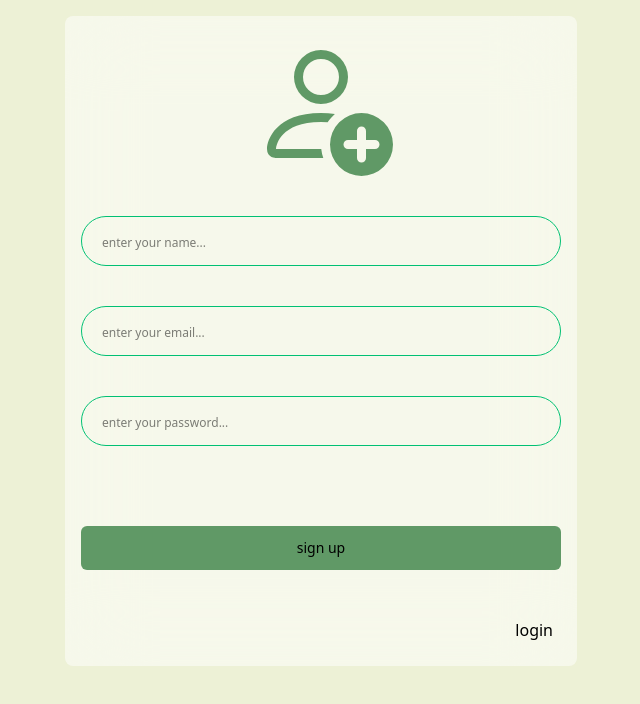
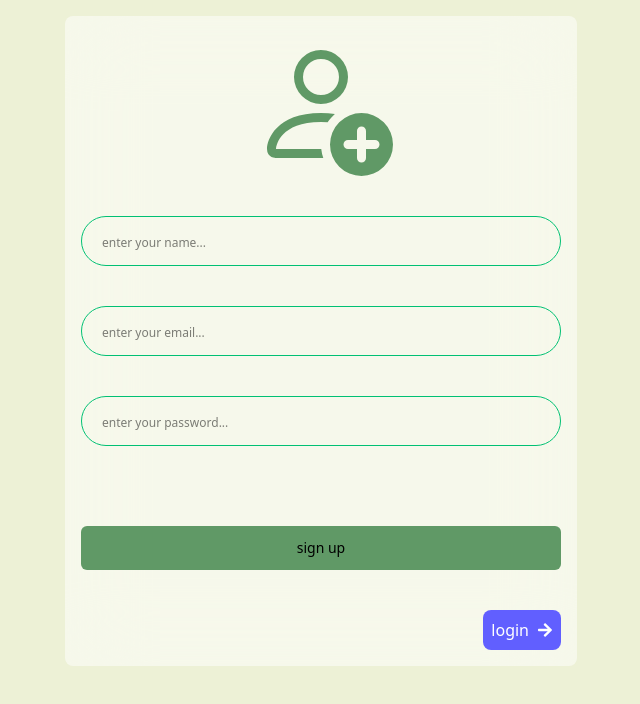
Before and after one commit to Arman-Abbasian/triporia, a Next.js app in the folder frontend/: page /auth/signup in a window 1280 px wide. Shown: the top 704 px of the page, without its empty margins (319-959 px from the left). Built offline with nearby package versions, Linux system fonts and the light colour scheme.

Commit message:
work on signup schema

```diff
--- a/frontend/package.json
+++ b/frontend/package.json
@@ -14,6 +14,7 @@
     "@heroui/input": "^2.4.19",
     "@heroui/system": "^2.4.15",
     "@heroui/theme": "^2.4.15",
+    "@hookform/resolvers": "^5.2.2",
     "framer-motion": "^12.12.2",
     "next": "15.3.1",
     "react": "^19.1.0",
@@ -21,7 +22,8 @@
     "react-hook-form": "^7.63.0",
     "react-icons": "^5.5.0",
     "react-spinners": "^0.17.0",
-    "recharts": "^2.15.3"
+    "recharts": "^2.15.3",
+    "yup": "^1.7.1"
   },
   "devDependencies": {
     "@eslint/eslintrc": "^3",
--- a/frontend/src/app/(auth)/auth/signup/FormSection.tsx
+++ b/frontend/src/app/(auth)/auth/signup/FormSection.tsx
@@ -1,15 +1,56 @@
 'use client'
 import FormInput from '@/components/FormInput'
 import ButtonComp from '@/ui/ButtonComp'
-import Link from 'next/link'
+import LinkText from '@/ui/LinkText'
 import React from 'react'
 import { useForm } from 'react-hook-form'
+import { yupResolver } from '@hookform/resolvers/yup'
+import * as yup from 'yup'
 import { BsPersonAdd } from 'react-icons/bs'
 
+export const signupSchema = yup.object({
+  name: yup
+    .string()
+    .required('name field is required')
+    .min(2, 'Name must be at least 2 characters')
+    .max(30, 'Name must be maximum 30 characters'),
+
+  email: yup
+    .string()
+    .required('email field is required')
+    .email('Email must be valid'),
+
+  password: yup
+    .string()
+    .required('password field is required')
+    .min(8, 'Password must be at least 8 characters')
+    .max(30, 'Password must be maximum 30 characters')
+    .matches(/[a-z]/, 'Password must contain at least one lowercase letter')
+    .matches(/[A-Z]/, 'Password must contain at least one uppercase letter')
+    .matches(/\d/, 'Password must contain at least one number')
+    .matches(
+      /[^a-zA-Z0-9]/,
+      'Password must contain at least one special character'
+    ),
+})
+
 function FormSection() {
-  const { register } = useForm()
+  const {
+    register,
+    handleSubmit,
+    formState: { errors },
+  } = useForm({
+    resolver: yupResolver(signupSchema),
+  })
+
+  const sendDataHanlder = (data) => {
+    console.log(data)
+  }
   return (
-    <div className="flex flex-col justify-center items-center w-full gap-10 bg-white/50 backdrop-blur-2xl rounded-lg p-4">
+    <form
+      onSubmit={handleSubmit(sendDataHanlder)}
+      className="flex flex-col justify-center items-center w-full gap-10 bg-white/50 backdrop-blur-2xl rounded-lg p-4"
+    >
       <BsPersonAdd className="w-36 h-36 text-primary" />
       <FormInput
         register={register}
@@ -29,13 +70,15 @@ function FormSection() {
         type="password"
         placeholder="enter your password..."
       />
-      <ButtonComp text="sign up" className="bg-primary w-full mt-10" />
+      <ButtonComp
+        text="sign up"
+        type="submit"
+        className="bg-primary w-full mt-10"
+      />
       <div className="flex justify-end w-full">
-        <Link href="/auth/login" className="p-2 roun">
-          login
-        </Link>
+        <LinkText href="/auth/login" text="login" />
       </div>
-    </div>
+    </form>
   )
 }
 
--- a/frontend/src/ui/LinkText.tsx
+++ b/frontend/src/ui/LinkText.tsx
@@ -1,17 +1,21 @@
 import Link from 'next/link'
 import React, { ReactNode } from 'react'
+import { FaArrowRight } from 'react-icons/fa'
 
 interface LinkTextPropsType {
   text: string
-  icon: ReactNode
+  href: string
 }
 
 function LinkText(props: LinkTextPropsType) {
-  const { text, icon } = props
+  const { text, href } = props
   return (
-    <Link href="/auth/login" className="flex items-center gap-2 p-2 rounded-lg">
+    <Link
+      href={href}
+      className="flex items-center gap-2 p-2 rounded-lg bg-indigo-500 text-white"
+    >
       <p>{text}</p>
-      {icon}
+      <FaArrowRight />
     </Link>
   )
 }
```
Also changed, not shown: 1 other file (tests, documents, lock files or other folders).
